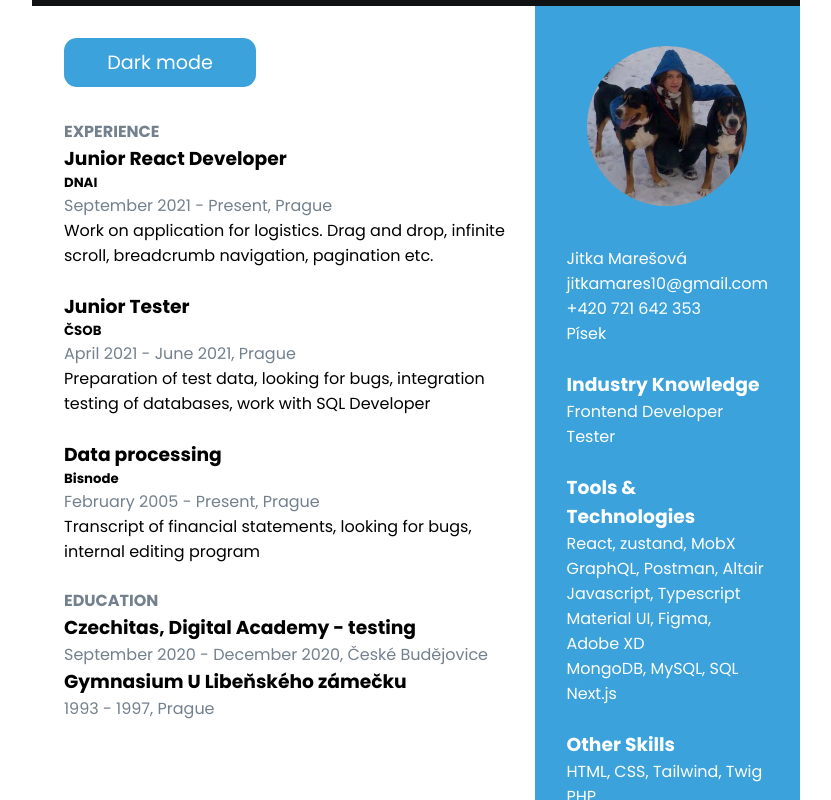
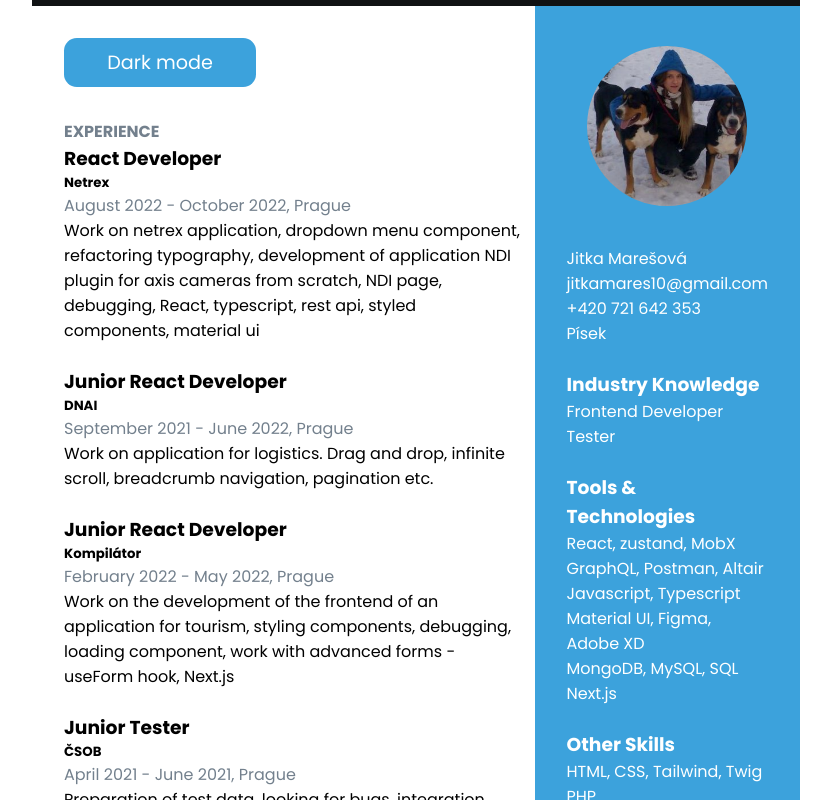
Before and after one commit to JiMare/resume, a React (Create React App) app: page / in a window 1280 px wide. Shown: the top 800 px of the page, without its empty margins (224-1055 px from the left). Built offline with nearby package versions, Linux system fonts and the light colour scheme.

Commit message:
updated data

```diff
--- a/src/data.js
+++ b/src/data.js
@@ -10,7 +10,7 @@ export const data = {
     "Javascript, Typescript",
     "Material UI, Figma, Adobe XD",
     "MongoDB, MySQL, SQL",
-    "Next.js"
+    "Next.js",
   ],
   other: ["HTML, CSS, Tailwind, Twig", "PHP"],
   languages: ["Czech (native)", "English (B2)"],
@@ -22,11 +22,25 @@ export const data = {
 
 export const experience = [
   {
+    role: "React Developer",
+    company: "Netrex",
+    date: "August 2022 - October 2022, Prague",
+    description:
+      "Work on netrex application, dropdown menu component, refactoring typography, development of application NDI plugin for axis cameras from scratch, NDI page, debugging, React, typescript, rest api, styled components, material ui",
+  },
+  {
     role: "Junior React Developer",
     company: "DNAI",
-    date: "September 2021 - Present, Prague",
+    date: "September 2021 - June 2022, Prague",
     description:
       "Work on application for logistics. Drag and drop, infinite scroll, breadcrumb navigation, pagination etc.",
+  },
+  {
+    role: "Junior React Developer",
+    company: "Kompilátor",
+    date: "February 2022 - May 2022, Prague",
+    description:
+      "Work on the development of the frontend of an application for tourism, styling components, debugging, loading component, work with advanced forms - useForm hook, Next.js",
   },
   {
     role: "Junior Tester",
@@ -38,7 +52,7 @@ export const experience = [
   {
     role: "Data processing",
     company: "Bisnode",
-    date: "February 2005 - Present, Prague",
+    date: "February 2005 - April 2021, Prague",
     description:
       "Transcript of financial statements, looking for bugs, internal editing program",
   },
```
